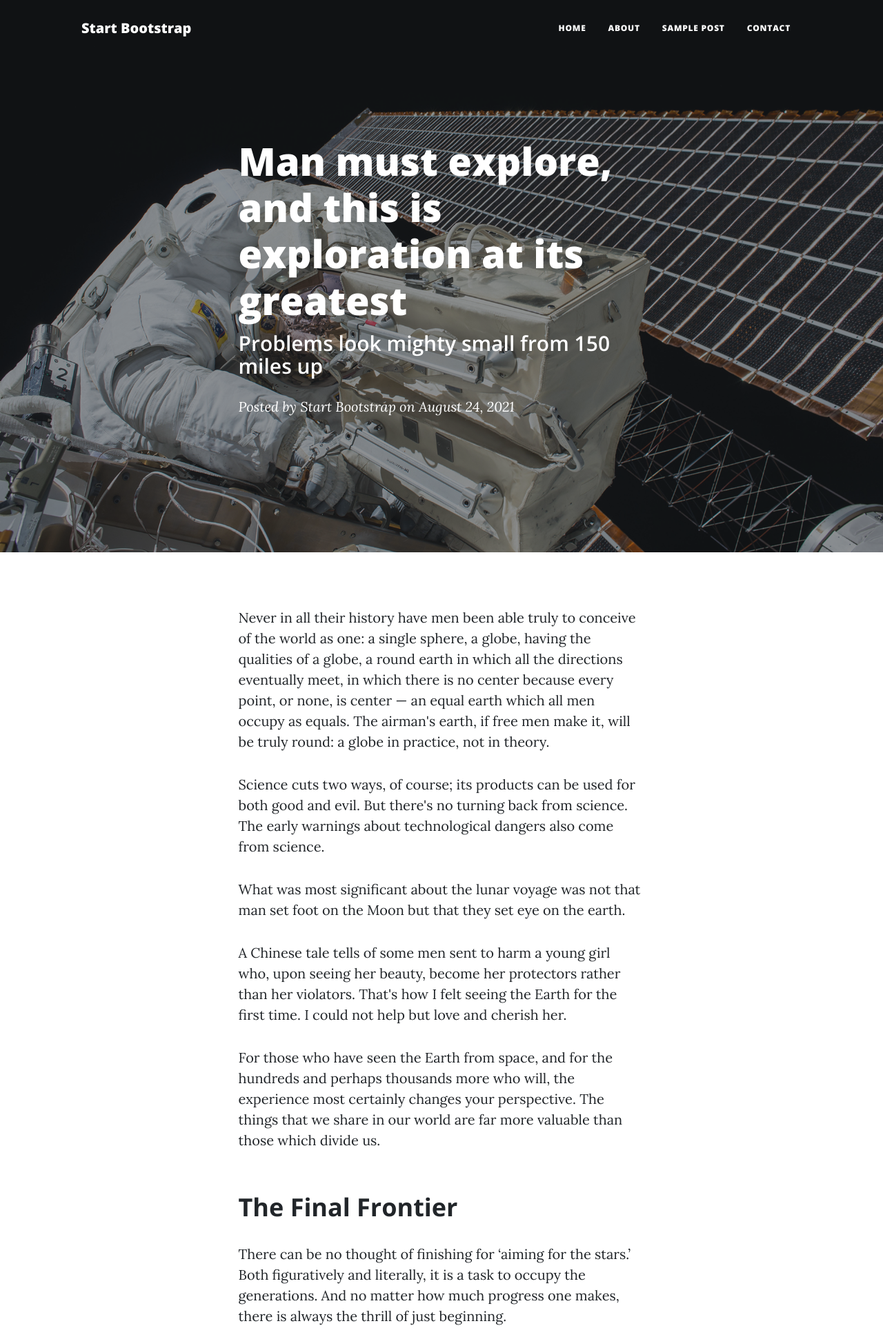
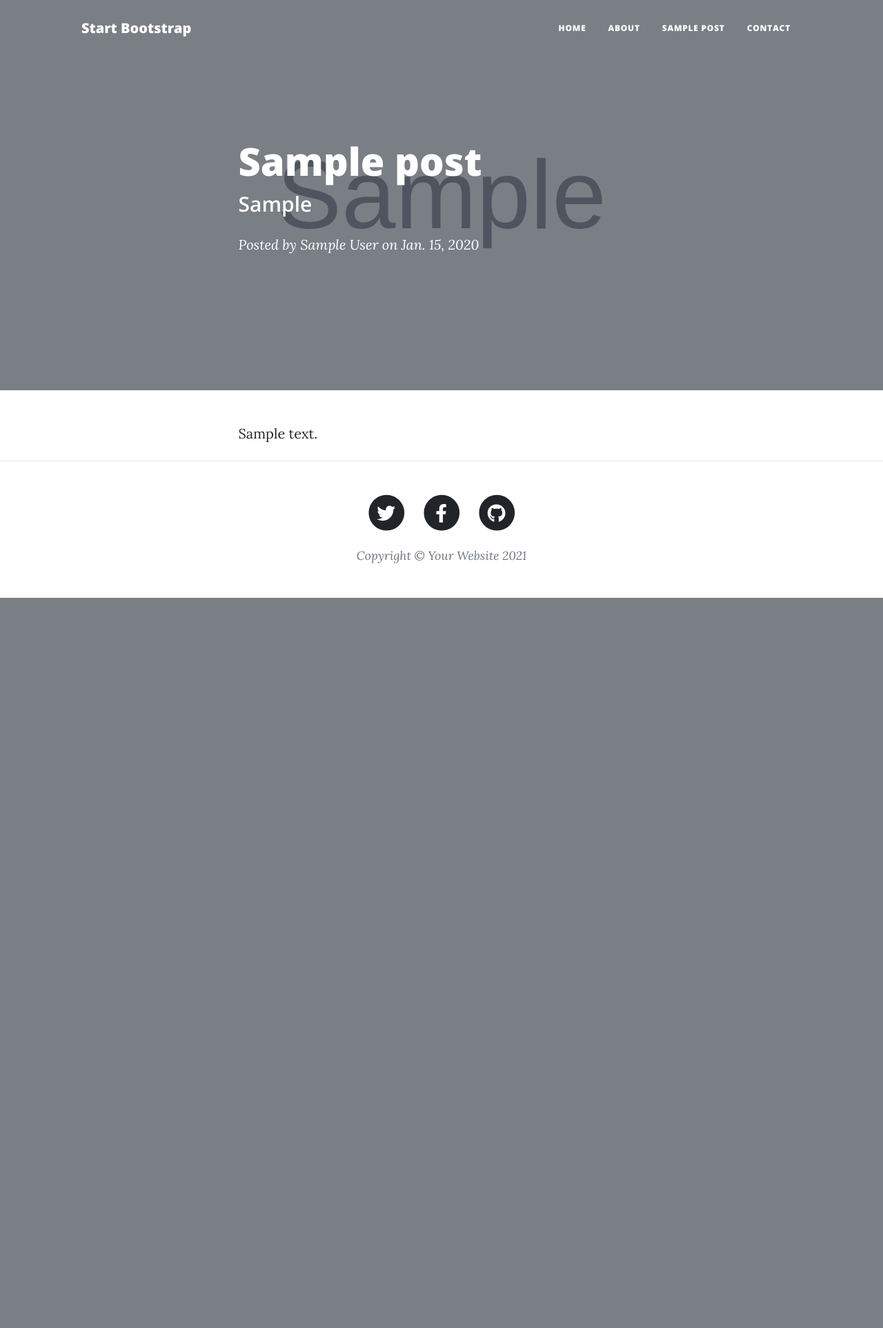
Before and after one commit to gbr-mendes/tech-blog, a Django app: template app/blog/templates/blog/post.html in a window 1280 px wide. Shown: the top 1926 px of the page at 69% size. After the commit the page ends 867 px from the top, so only its background shows below. Run offline with Django 3.2, Linux system fonts and the light colour scheme; the template is opened without the code that fills it: values that come from a table or form of the project are taken from there, others are empty; tables that the repository leaves empty hold one stand-in row (values such as "Sample post"); grey boxes marked "Sample" are stand-in pictures; some libraries are stand-ins or nearby versions.

Commit message:
defined single post page

```diff
--- a/app/blog/templates/blog/post.html
+++ b/app/blog/templates/blog/post.html
@@ -1,17 +1,17 @@
 {% extends 'base.html' %}
     {% block header %}
     <!-- Page Header-->
-    <header class="masthead" style="background-image: url('assets/img/post-bg.jpg')">
+    <header class="masthead" style="background-image: url('{{post.main_image.url}}')">
         <div class="container position-relative px-4 px-lg-5">
             <div class="row gx-4 gx-lg-5 justify-content-center">
                 <div class="col-md-10 col-lg-8 col-xl-7">
                     <div class="post-heading">
-                        <h1>Man must explore, and this is exploration at its greatest</h1>
-                        <h2 class="subheading">Problems look mighty small from 150 miles up</h2>
+                        <h1>{{post.title}}</h1>
+                        <h2 class="subheading">{{post.extract}}</h2>
                         <span class="meta">
                             Posted by
-                            <a href="#!">Start Bootstrap</a>
-                            on August 24, 2021
+                            <a href="#!">{{post.author}}</a>
+                            on {{post.release_date}}
                         </span>
                     </div>
                 </div>
@@ -26,28 +26,7 @@
     <div class="container px-4 px-lg-5">
         <div class="row gx-4 gx-lg-5 justify-content-center">
             <div class="col-md-10 col-lg-8 col-xl-7">
-                <p>Never in all their history have men been able truly to conceive of the world as one: a single sphere, a globe, having the qualities of a globe, a round earth in which all the directions eventually meet, in which there is no center because every point, or none, is center — an equal earth which all men occupy as equals. The airman's earth, if free men make it, will be truly round: a globe in practice, not in theory.</p>
-                <p>Science cuts two ways, of course; its products can be used for both good and evil. But there's no turning back from science. The early warnings about technological dangers also come from science.</p>
-                <p>What was most significant about the lunar voyage was not that man set foot on the Moon but that they set eye on the earth.</p>
-                <p>A Chinese tale tells of some men sent to harm a young girl who, upon seeing her beauty, become her protectors rather than her violators. That's how I felt seeing the Earth for the first time. I could not help but love and cherish her.</p>
-                <p>For those who have seen the Earth from space, and for the hundreds and perhaps thousands more who will, the experience most certainly changes your perspective. The things that we share in our world are far more valuable than those which divide us.</p>
-                <h2 class="section-heading">The Final Frontier</h2>
-                <p>There can be no thought of finishing for ‘aiming for the stars.’ Both figuratively and literally, it is a task to occupy the generations. And no matter how much progress one makes, there is always the thrill of just beginning.</p>
-                <p>There can be no thought of finishing for ‘aiming for the stars.’ Both figuratively and literally, it is a task to occupy the generations. And no matter how much progress one makes, there is always the thrill of just beginning.</p>
-                <blockquote class="blockquote">The dreams of yesterday are the hopes of today and the reality of tomorrow. Science has not yet mastered prophecy. We predict too much for the next year and yet far too little for the next ten.</blockquote>
-                <p>Spaceflights cannot be stopped. This is not the work of any one man or even a group of men. It is a historical process which mankind is carrying out in accordance with the natural laws of human development.</p>
-                <h2 class="section-heading">Reaching for the Stars</h2>
-                <p>As we got further and further away, it [the Earth] diminished in size. Finally it shrank to the size of a marble, the most beautiful you can imagine. That beautiful, warm, living object looked so fragile, so delicate, that if you touched it with a finger it would crumble and fall apart. Seeing this has to change a man.</p>
-                <a href="#!"><img class="img-fluid" src="assets/img/post-sample-image.jpg" alt="..." /></a>
-                <span class="caption text-muted">To go places and do things that have never been done before – that’s what living is all about.</span>
-                <p>Space, the final frontier. These are the voyages of the Starship Enterprise. Its five-year mission: to explore strange new worlds, to seek out new life and new civilizations, to boldly go where no man has gone before.</p>
-                <p>As I stand out here in the wonders of the unknown at Hadley, I sort of realize there’s a fundamental truth to our nature, Man must explore, and this is exploration at its greatest.</p>
-                <p>
-                    Placeholder text by
-                    <a href="http://spaceipsum.com/">Space Ipsum</a>
-                    &middot; Images by
-                    <a href="https://www.flickr.com/photos/nasacommons/">NASA on The Commons</a>
-                </p>
+                {{post.content}}
             </div>
         </div>
     </div>
--- a/app/blog/urls.py
+++ b/app/blog/urls.py
@@ -5,5 +5,5 @@ urlpatterns = [
     path('', views.index, name="index"),
     path('about/', views.about, name="about"),
     path('contact', views.contact, name="contact"),
-    path('post/', views.post, name='post')
+    path('post/<uuid:id>', views.post, name='post')
 ]
--- a/app/templates/static/js/renderPosts.js
+++ b/app/templates/static/js/renderPosts.js
@@ -2,7 +2,7 @@ function generatePostHTML(title, publishedDate, author, summary, _id) {
     const post = `
         <!-- Post preview-->
         <div class="post-preview" id="${_id}">
-            <a href="post.html">
+            <a href="post/${_id}">
                 <h2 class="post-title">${title}</h2>
                 <h3 class="post-subtitle">${summary.substring(0,100)}...</h3>
             </a>
```
Also changed, not shown: app/blog/views.py (+5 -2 lines).
